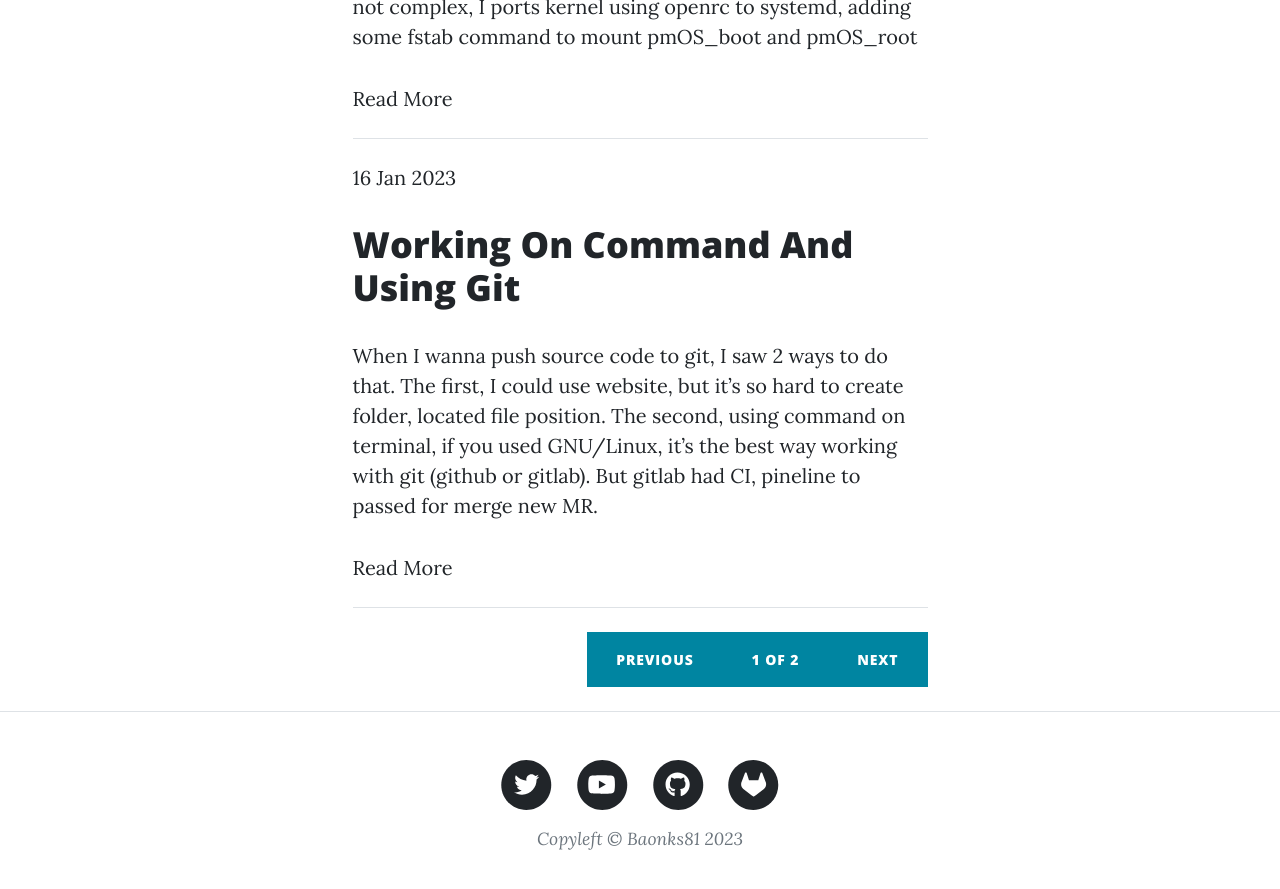
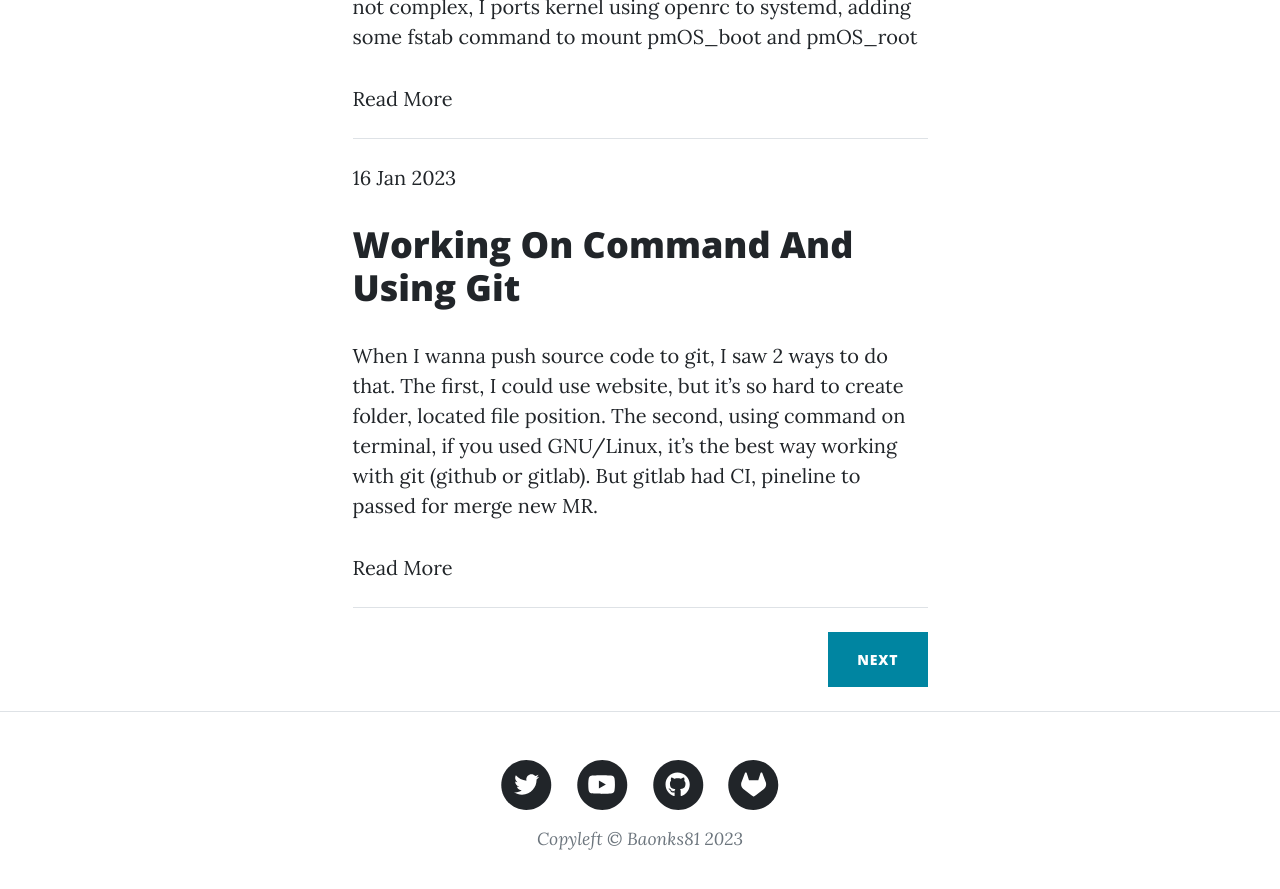
Before and after one commit to Baonks81/baonks81.github.io, a Jekyll site: the page built from index.html, in a window 1280 px wide and 900 px high, scrolled down 874 px. Shown: the top 889 px of the window. Built offline with Jekyll 4.4.1, drawn with Linux system fonts in a browser that asks for light colours; nearby versions of some CDN libraries; the list of posts is cut into pages by our own code.

Commit message:
Update index.html

```diff
--- a/index.html
+++ b/index.html
@@ -31,19 +31,17 @@ layout: default
 <!-- Pagination links -->
 <div class="pagination d-flex justify-content-end mb-4">
   {% if paginator.previous_page %}
-       <a href="{{ paginator.previous_page_path }}" class="previous btn btn-primary text-uppercase">
-         Previous
-       </a>
+       <a href="{{ paginator.previous_page_path }}" class="previous btn btn-primary text-uppercase">Previous</a>
   {% else %}
-       <span class="previous btn btn-primary text-uppercase">Previous</span>
+       <span></span>
+       <!-- <span class="previous btn btn-primary text-uppercase">Previous</span> -->
   {% endif %}
-     <span class="page_number btn btn-primary text-uppercase">
-       {{ paginator.page }} of {{ paginator.total_pages }}
-     </span>
+       <!-- <span class="page_number btn btn-primary text-uppercase">{{ paginator.page }} of {{ paginator.total_pages }}</span> -->
   {% if paginator.next_page %}
        <a href="{{ paginator.next_page_path }}" class="next btn btn-primary text-uppercase">Next</a>
   {% else %}
-          <span class="next btn btn-primary text-uppercase">Next</span>
+       <span></span>
+       <!-- <span class="next btn btn-primary text-uppercase">Next</span> -->
   {% endif %}
 </div>
 
```
Lines whose indentation alone changed are shown as unchanged.
